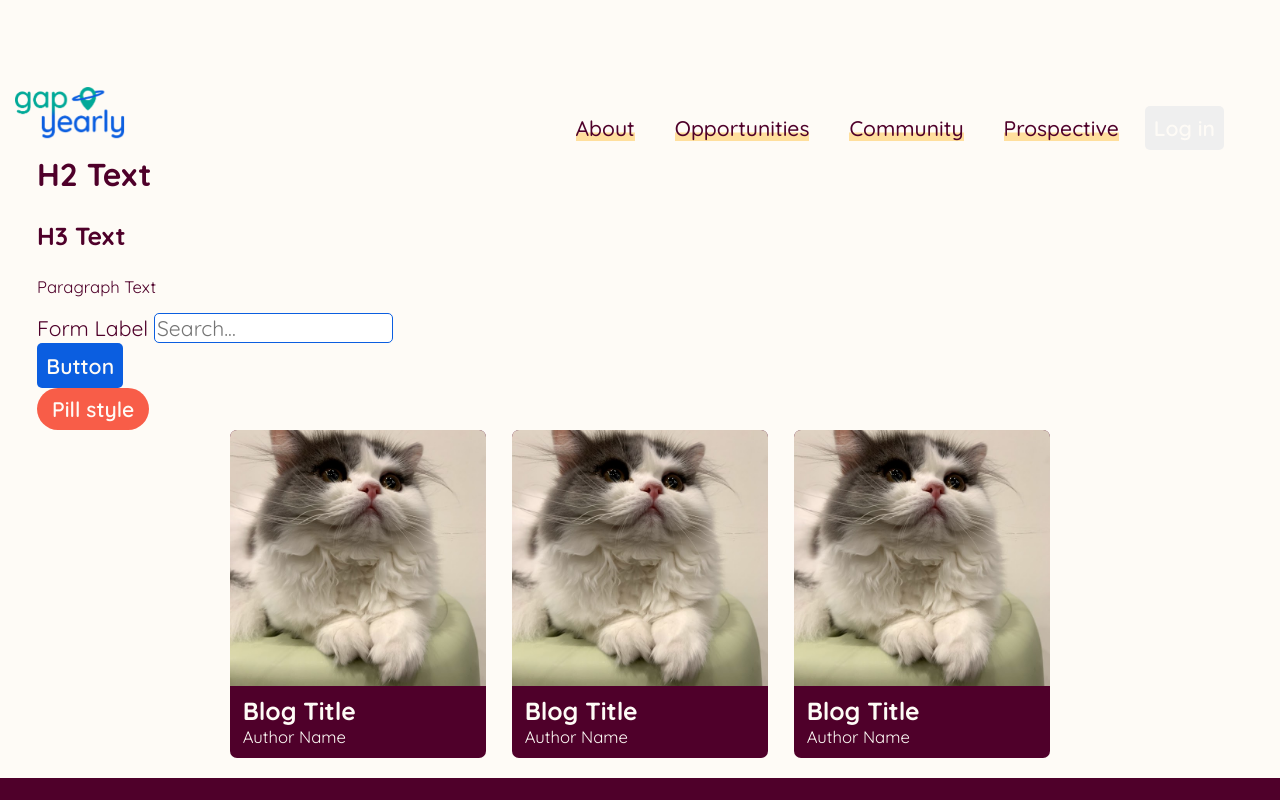
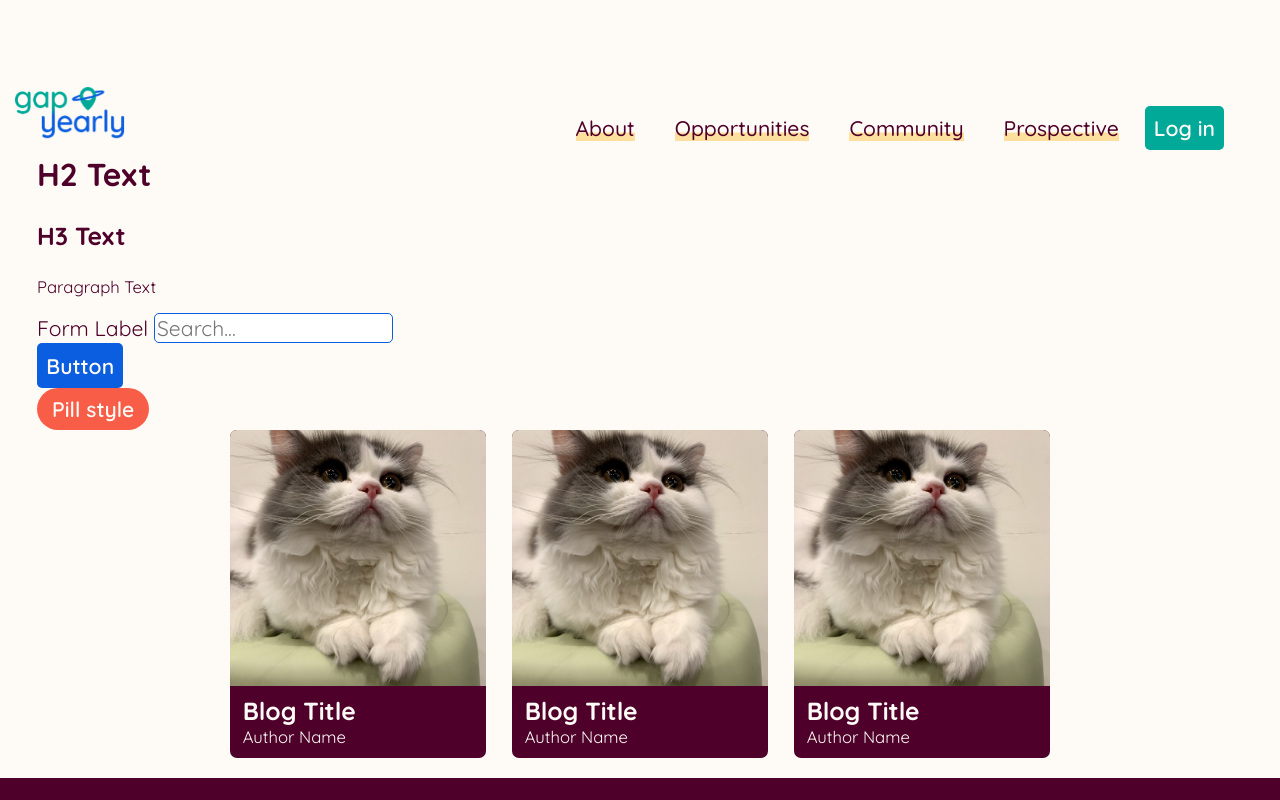
Before and after one commit to gapyearly/NextJS-Client, a Next.js app: page / in a window 1280 px wide. Shown: the top 800 px of the page. Built offline with nearby package versions, Linux system fonts and the light colour scheme.

Commit message:
signup button green

```diff
--- a/components/Layouts/Navbar/Navmenu.js
+++ b/components/Layouts/Navbar/Navmenu.js
@@ -1,5 +1,6 @@
 import styles from "./Navbar.module.css";
 import Link from "next/link";
+import Button from "@components/Buttons/Button.js"
 
 const sitemap = require("./sitemap.json").header;
 /**
@@ -16,7 +17,7 @@ export default function NavMenu() {
   });
   return (
     <div className={styles.navItems}>
-      {navFolders} <button className={styles.signup}>Log in</button>
+      {navFolders} <Button buttonColor="greenBg" buttonLink="/">Log in</Button>
     </div>
   );
   // TODO: add a link to this button
--- a/styles/globals.css
+++ b/styles/globals.css
@@ -76,7 +76,7 @@ input {
 .blueBg {
   background-color: var(--horizon);
 }
-.greeneBg {
+.greenBg {
   background-color: var(--aqua);
 }
 p {
```
